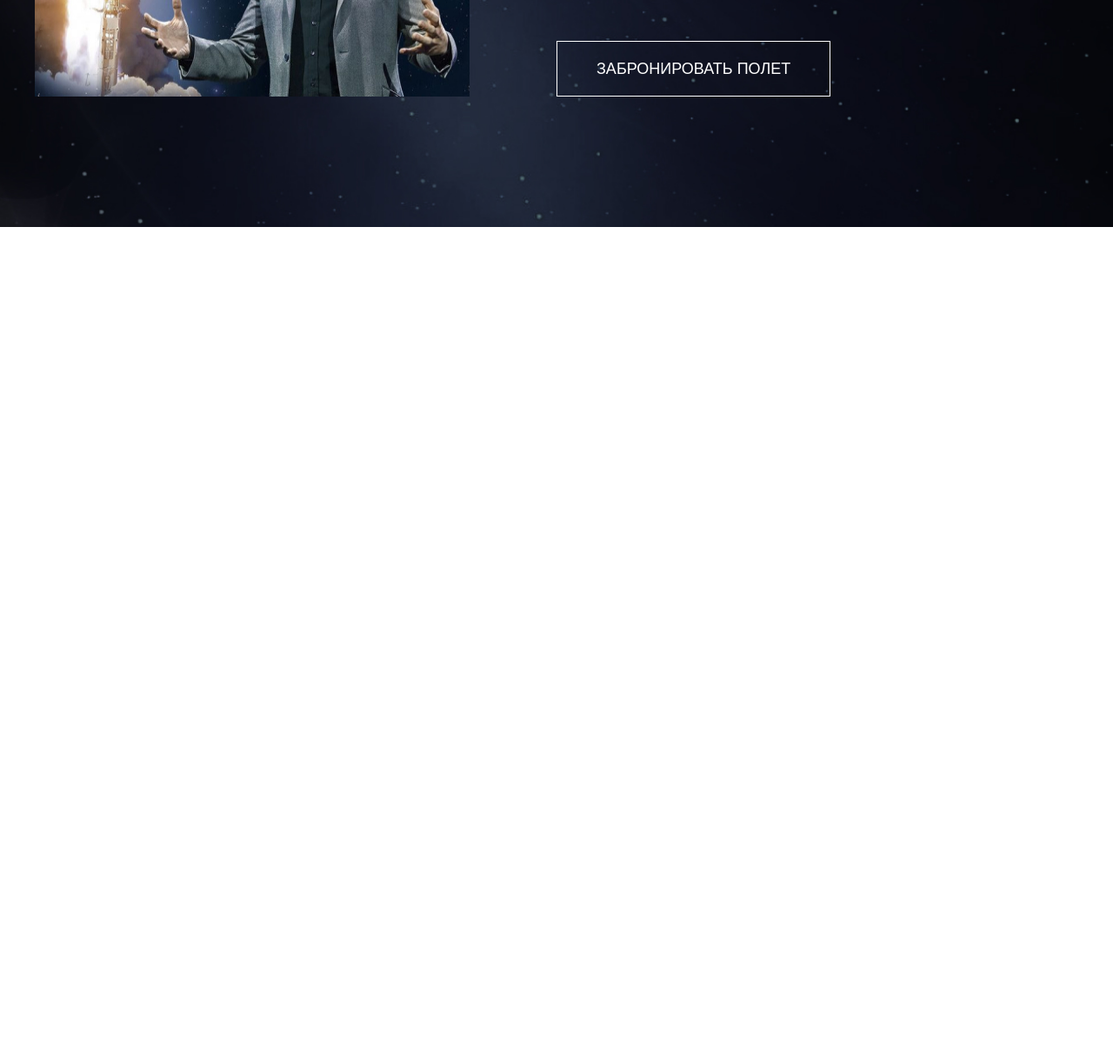
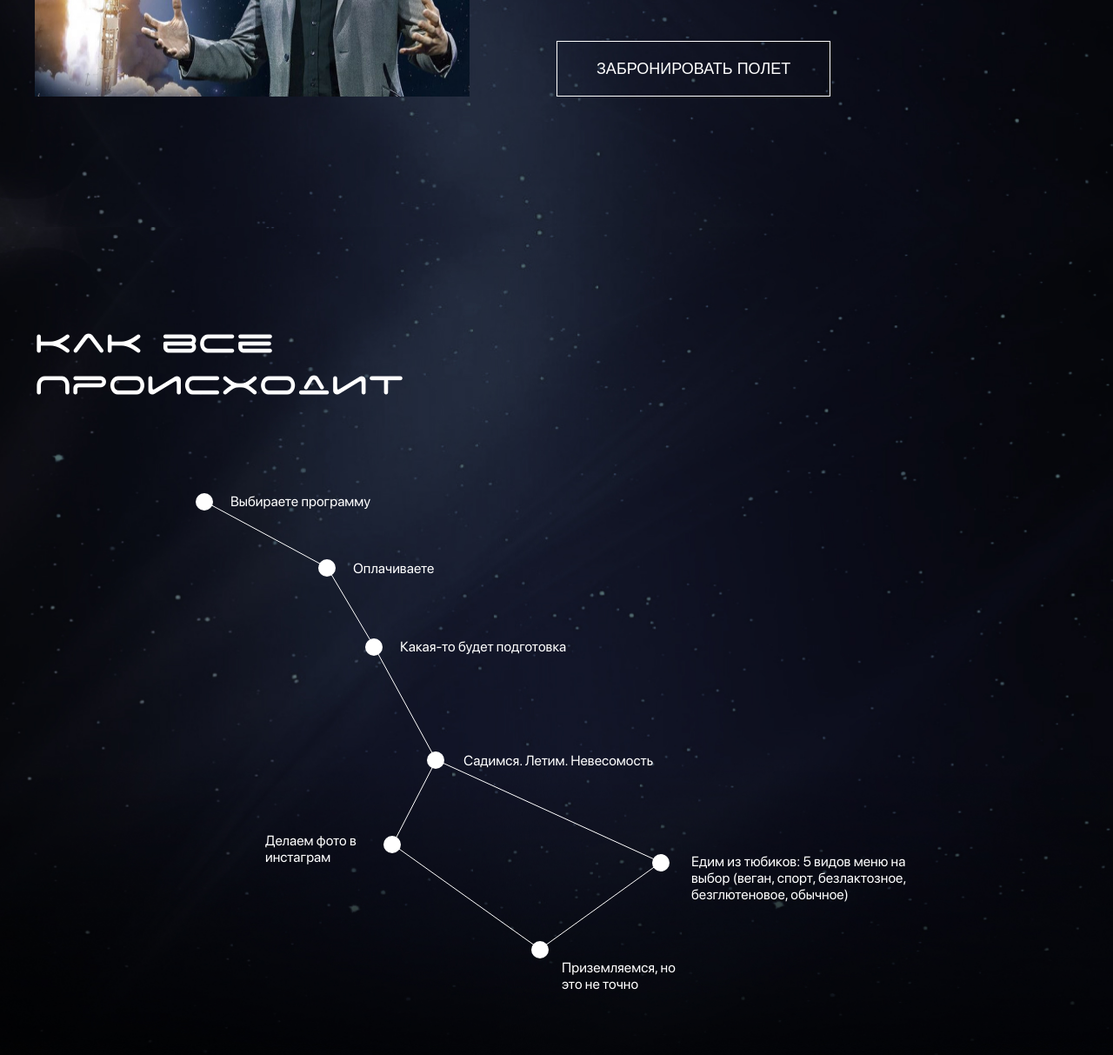
Before and after one commit to Faitsumaru/SpaceTourismSite-Layout, a plain HTML site: page index.html in a window 1280 px wide. Shown: the part 3118-4331 px from the top of the page at 87% size. Before the commit the page ends 3379 px from the top, so only its background shows below. Drawn offline with nearby package versions, Linux system fonts and the light colour scheme; files whose address does not match are found by name.

Commit message:
3 block <how to occur> is done

```diff
--- a/css/style.css
+++ b/css/style.css
@@ -90,7 +90,7 @@ a {
     background-image: url(../images/header-bg.jpg);
     background-repeat: no-repeat;
     background-size: cover;
-    background-position: center top;
+    background-position: top center;
 }
 .header__inner {
     display: flex;
@@ -192,7 +192,7 @@ a {
     background-image: url(../images/about-bg.jpg);
     background-repeat: no-repeat;
     background-size: cover;
-    background-position: center top;
+    background-position: center;
 }
 .about__item {
     display: flex;
@@ -260,3 +260,36 @@ a {
     font-size: 12px;
     line-height: 12px;
 }
+
+/*3 block*/
+.how-to-occur {
+    background-image: url(../images/how_to_occur-bg.jpg);
+    background-repeat: no-repeat;
+    background-size: cover;
+    background-position: top center;
+    padding-bottom: 100px;
+}
+.how-to-occur__box {
+    text-align: center;
+}
+.how-to-occur__box circle,
+.how-to-occur__box text,
+foreignObject {
+    transition: all .5s ease-in-out;
+    cursor: pointer;
+}
+.how-to-occur__box g:hover circle { /*svg star circles in 'g' tag hover*/
+    fill: #036CCA;
+    r: 20px;
+}
+.how-to-occur__box g:hover text { /*svg star text in 'g' tag hover*/
+    fill: #036CCA;
+    font-size: 34px;
+}
+.how-to-occur__box g:hover foreignObject { /*svg star big text in 'g' tag hover*/
+    color: #036CCA;
+    font-size: 22px;
+}
+foreignObject {
+    text-align: left;
+}
--- a/index.html
+++ b/index.html
@@ -205,6 +205,66 @@
       </div>
     </section>
 
+    <!--3 block-->
+    <section class="how-to-occur">
+      <div class="container">
+
+        <h2 class="title">Как все <br> происходит</h2>
+
+        <div class="how-to-occur__box">
+          <svg width="850" height="600" viewBox="0 0 850 600" fill="none" xmlns="http://www.w3.org/2000/svg">
+            <line x1="20.2474" y1="19.56552" x2="161.247" y2="95.5655" stroke="white"/>
+            <line x1="161.43" y1="95.7448" x2="215.43" y2="186.745" stroke="white"/>
+            <line x1="215.439" y1="186.76" x2="286.439" y2="316.76" stroke="white"/>
+            <line x1="286.444" y1="317.229" x2="236.444" y2="414.229" stroke="white"/>
+            <line x1="286.207" y1="316.545" x2="545.207" y2="434.545" stroke="white"/>
+            <line x1="236.29" y1="413.593" x2="406.29" y2="534.593" stroke="white"/>
+            <line x1="405.708" y1="534.594" x2="544.708" y2="434.594" stroke="white"/>
+            <g>
+              <circle cx="20" cy="20" r="10" fill="white"/>
+              <text x="50" y="25" fill="white">Выбираете программу</text>
+            </g>
+            <g>
+              <circle cx="161" cy="96" r="10" fill="white"/>
+              <text x="191" y="102" fill="white">Оплачиваете</text>
+            </g>
+            <g>
+              <circle cx="215" cy="187" r="10" fill="white"/>
+              <text x="245" y="192" fill="white">Какая-то будет подготовка</text>
+            </g>
+            <g>
+              <circle cx="286" cy="317" r="10" fill="white"/>
+              <text x="318" y="323" fill="white">Садимся. Летим. Невесомость</text>
+            </g>
+            <g>
+              <circle cx="236" cy="414" r="10" fill="white"/>
+              <foreignObject x="90" y="400" width="110" height="80">
+                <p>
+                  Делаем фото в инстаграм
+                </p>
+              </foreignObject>
+            </g>
+            <g>
+              <circle cx="406" cy="535" r="10" fill="white"/>
+              <foreignObject x="431" y="546" width="154" height="70">
+                <p>
+                  Приземляемся, но это не точно
+                </p>
+              </foreignObject>
+            </g>
+            <g>
+              <circle cx="545" cy="435" r="10" fill="white"/>
+              <foreignObject x="580" y="424" width="273" height="100">
+                <p>
+                Едим из тюбиков: 5 видов меню на выбор (веган, спорт, безлактозное, безглютеновое, обычное)
+                </p>
+              </foreignObject>
+            </g>
+          </svg>
+        </div>
+
+      </div>
+    </section>
 
 
   </main>
```
Also changed, not shown: images/how_to_occur-bg.jpg (added), images/how_to_occur.svg (added).
